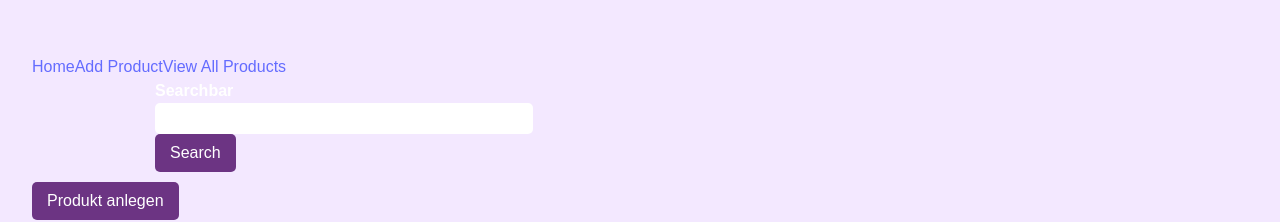
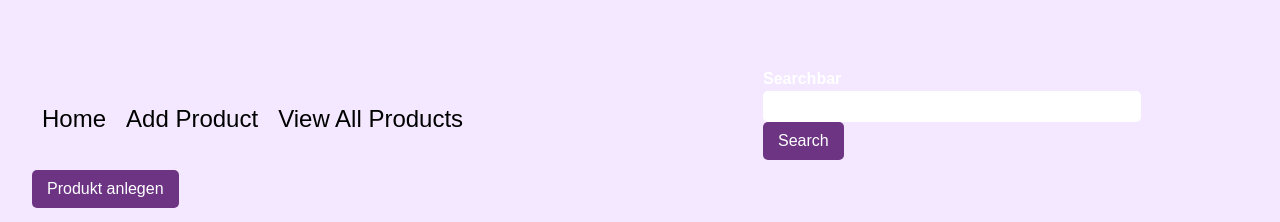
Before and after one commit to KroegerLeif/Stock_App, a React app in the folder frontend/: page / in a window 1280 px wide. Shown: the part 130-352 px from the top of the page. Built offline with nearby package versions, Linux system fonts and the light colour scheme; no server answers; the HTML template or start-up script is replaced by a standard one.

Commit message:
Added class name for menubar

```diff
--- a/frontend/src/component/MenuBar.tsx
+++ b/frontend/src/component/MenuBar.tsx
@@ -4,14 +4,14 @@ import SearchBar from "./SearchBar.tsx";
 function MenuBar(){
 
     return(
-        <>
+        <div className={"menu-bar"}>
             <nav>
                 <Link to={"/"}>Home</Link>
                 <Link to={"/products/add"}>Add Product</Link>
                 <Link to={"/"}>View All Products</Link>
             </nav>
             <SearchBar/>
-        </>
+        </div>
     )
 }
 
```
